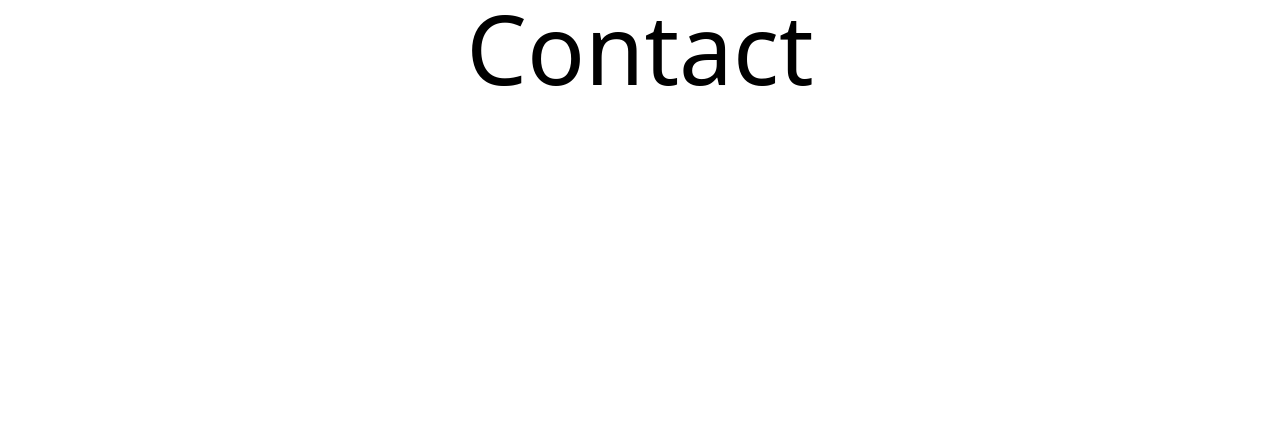
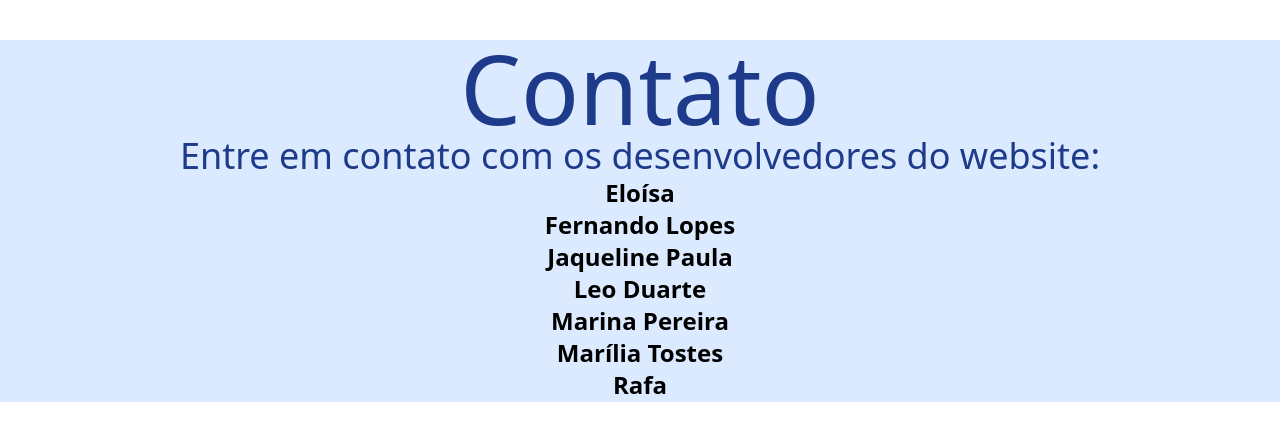
Before and after one commit to ecommerceGrupo03/ReVende-React, a React (Vite) app in the folder ReVende-React/: page / in a window 1280 px wide. Shown: the top 440 px of the page. Built offline with nearby package versions, Linux system fonts and the light colour scheme.

Commit message:
Update Contact.tsx

```diff
--- a/ReVende-React/src/pages/Contact/Contact.tsx
+++ b/ReVende-React/src/pages/Contact/Contact.tsx
@@ -1,11 +1,45 @@
 const Contact = () => {
   return (
     <>
-      <div className="flex justify-center">
-        <h1 className="text-8xl text-white-900">Contact</h1>
+      <div className="my-10 flex content-center bg-blue-100 flex-col items-center justify-center">
+        <h1 className="text-8xl text-blue-900">Contato</h1>
+
+        <h3 className="text-4xl text-blue-900">Entre em contato com os desenvolvedores do website:</h3>
+
+        <div className="grid justify-items-start text-2xl">
+          <table>
+            <th>
+              <tr>
+                Eloísa
+              </tr>
+              <tr>
+                Fernando Lopes
+              </tr>
+              <tr>
+                Jaqueline Paula
+              </tr>
+              <tr>
+                Leo Duarte
+              </tr>
+              <tr>
+                Marina Pereira
+              </tr>
+              <tr>
+                Marília Tostes
+              </tr>
+              <tr>
+                Rafa
+              </tr>
+              <tr>
+
+              </tr>
+              <tr>
+
+              </tr>
+            </th>
+          </table>
+        </div>
       </div>
-
-
     </>
   )
 }
```
